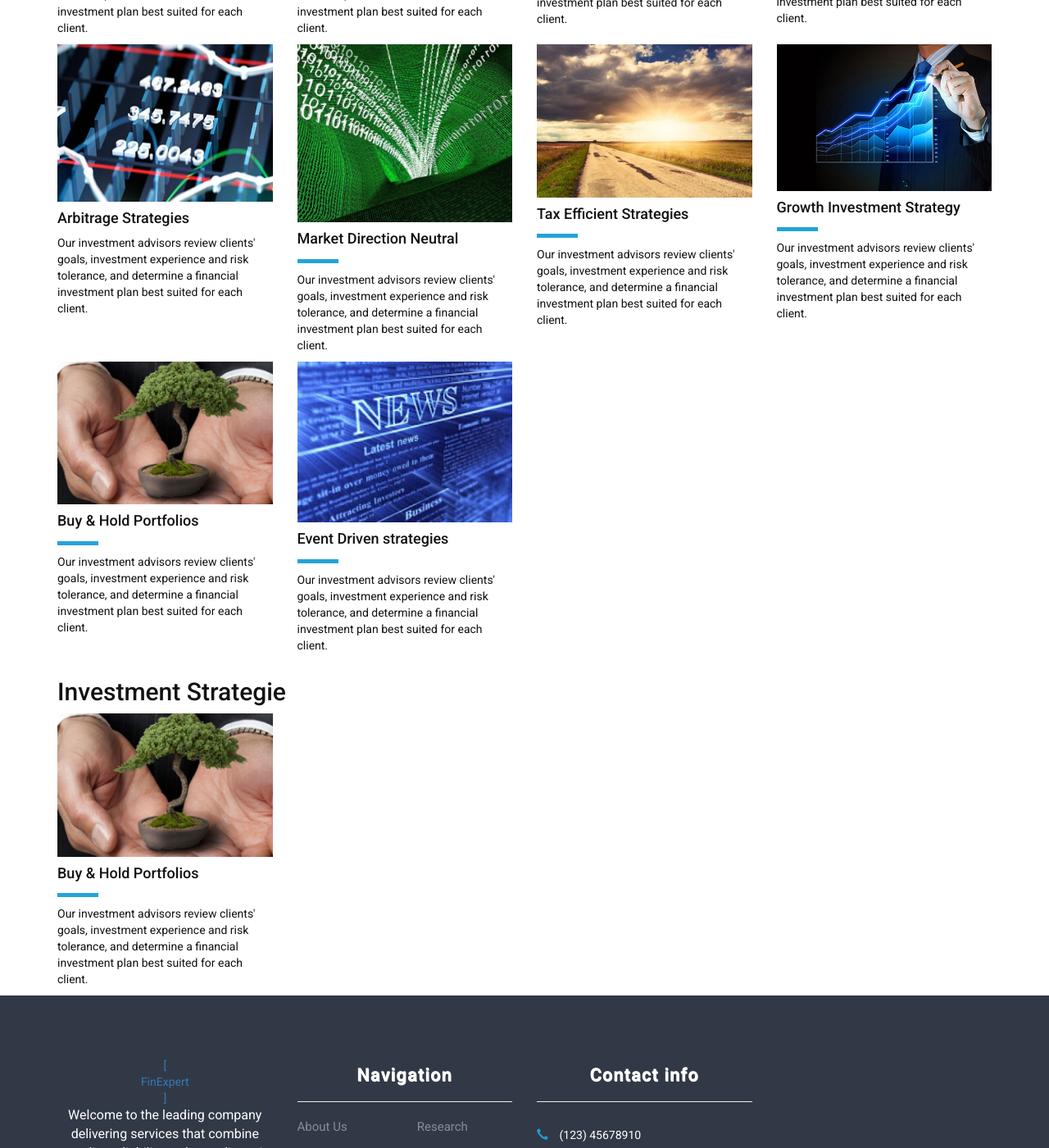
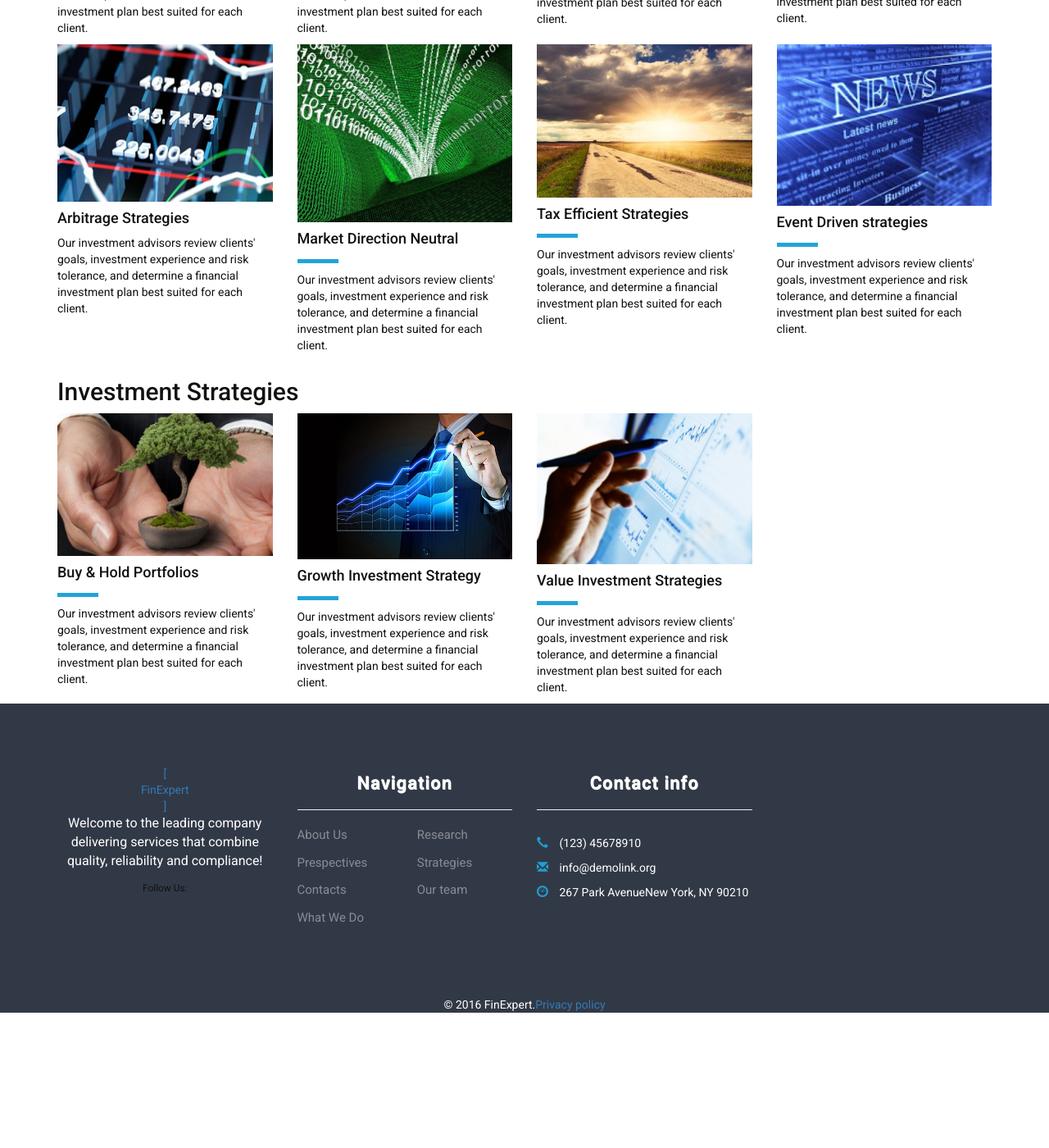
Before and after one commit to sm-main/tradeLogic, a Jekyll site: the page built from strategies.html, in a window 1280 px wide and 1400 px high, scrolled down 535 px. Shown: the whole window at 82% size. Built offline with Jekyll 4.4.1, drawn with Linux system fonts in a browser that asks for light colours; nearby versions of some CDN libraries; after the commit the page ends 1780 px from its top, so only the background shows below that.

Commit message:
strategy page refined

```diff
--- a/strategies.html
+++ b/strategies.html
@@ -104,34 +104,6 @@ layout: default
           </p>
         </div>
         <div class="col-sm-3">
-          <div class="media" data-toggle="modal" data-target="#myModal-10">
-            <img src="{{ site.baseurl }}/static/images/growth_strategies.jpg" class="strat-images" alt="">
-            <div class="media__body" >
-              <img src="{{ site.baseurl }}/static/icons/plus.png" class="plus-image" alt="">
-            </div>
-          </div>
-          <h4>Growth Investment Strategy</h4>
-          <span class="small-line"></span>
-          <p>
-            Our investment advisors review clients' goals, investment experience and risk tolerance, and determine a financial investment plan best suited for each client.
-          </p>
-        </div>
-      </div>
-      <div class="row">
-        <div class="col-sm-3">
-          <div class="media" data-toggle="modal" data-target="#myModal-7">
-            <img src="{{ site.baseurl }}/static/images/buy_and_hold.jpg" class="strat-images" alt="">
-            <div class="media__body">
-              <img src="{{ site.baseurl }}/static/icons/plus.png" class="plus-image" alt="">
-            </div>
-          </div>
-          <h4>Buy & Hold Portfolios</h4>
-          <span class="small-line"></span>
-          <p>
-            Our investment advisors review clients' goals, investment experience and risk tolerance, and determine a financial investment plan best suited for each client.
-          </p>
-        </div>
-        <div class="col-sm-3">
           <div class="media" data-toggle="modal" data-target="#myModal-6">
             <img src="{{ site.baseurl }}/static/images/event_driven_strategies_1.jpg" class="strat-images" alt="">
             <div class="media__body">
@@ -144,10 +116,12 @@ layout: default
             Our investment advisors review clients' goals, investment experience and risk tolerance, and determine a financial investment plan best suited for each client.
           </p>
         </div>
+
       </div>
+
     </div>
     <div class="service-header-two">
-      <h2>Investment Strategie</h2>
+      <h2>Investment Strategies</h2>
     </div>
     <div class="service-body">
       <div class="row">
@@ -164,7 +138,32 @@ layout: default
             Our investment advisors review clients' goals, investment experience and risk tolerance, and determine a financial investment plan best suited for each client.
           </p>
         </div>
-
+        <div class="col-sm-3">
+          <div class="media" data-toggle="modal" data-target="#myModal-10">
+            <img src="{{ site.baseurl }}/static/images/growth_strategies.jpg" class="strat-images" alt="">
+            <div class="media__body" >
+              <img src="{{ site.baseurl }}/static/icons/plus.png" class="plus-image" alt="">
+            </div>
+          </div>
+          <h4>Growth Investment Strategy</h4>
+          <span class="small-line"></span>
+          <p>
+            Our investment advisors review clients' goals, investment experience and risk tolerance, and determine a financial investment plan best suited for each client.
+          </p>
+        </div>
+        <div class="col-sm-3">
+          <div class="media" data-toggle="modal" data-target="#myModal-10">
+            <img src="{{ site.baseurl }}/static/images/value_investment_strategy.jpg" class="strat-images" alt="">
+            <div class="media__body" >
+              <img src="{{ site.baseurl }}/static/icons/plus.png" class="plus-image" alt="">
+            </div>
+          </div>
+          <h4>Value Investment Strategies</h4>
+          <span class="small-line"></span>
+          <p>
+            Our investment advisors review clients' goals, investment experience and risk tolerance, and determine a financial investment plan best suited for each client.
+          </p>
+        </div>
       </div>
     </div>
   </div>
```
Also changed, not shown: static/images/high_roi_models.jpg (deleted), static/images/value_investment_strategy.jpg (added).
